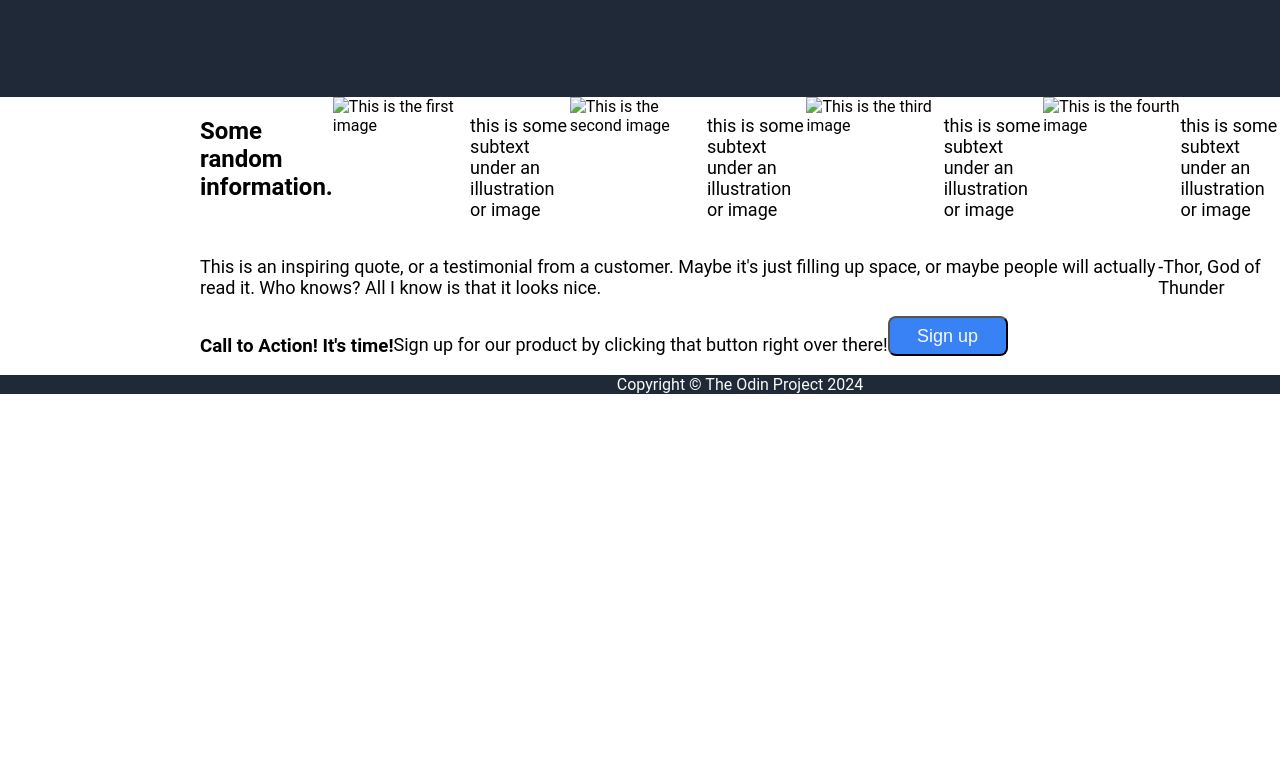
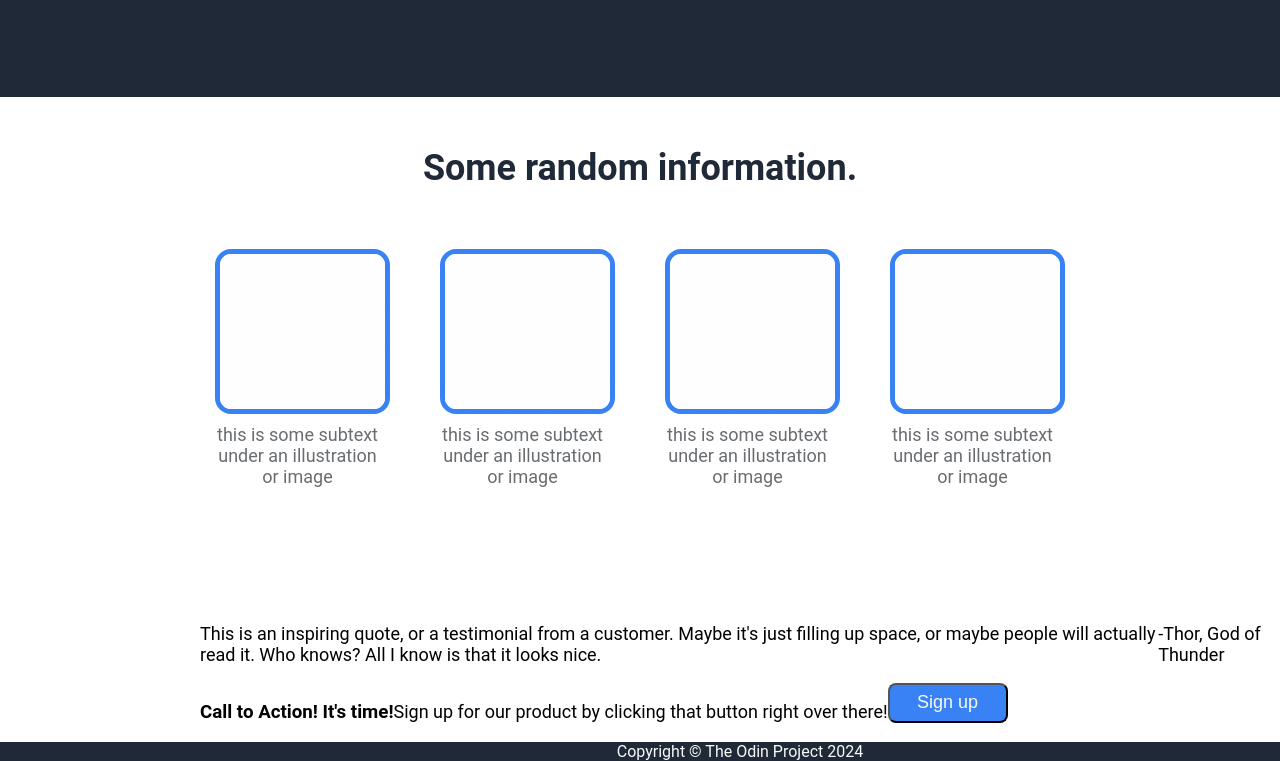
Before and after one commit to bpahunt/landing-page, a plain HTML site: page index.html in a window 1280 px wide. Shown: the part 482-1243 px from the top of the page. Before the commit the page ends 876 px from the top, so only its background shows below. Drawn offline with Linux system fonts and the light colour scheme.

Commit message:
Add HTML and CSS for section 2

```diff
--- a/index.html
+++ b/index.html
@@ -29,14 +29,24 @@
         </div>
         <div class="section2">
             <h2>Some random information.</h2>
-            <img src="images/image1.png" alt="This is the first image">
-            <p>this is some subtext under an illustration or image</p>
-            <img src="images/image2.png" alt="This is the second image">
-            <p>this is some subtext under an illustration or image</p>
-            <img src="images/image3.png" alt="This is the third image">
-            <p>this is some subtext under an illustration or image</p>
-            <img src="images/image4.png" alt="This is the fourth image">
-            <p>this is some subtext under an illustration or image</p>
+            <div class="section2-container">
+                <div class="section2-child">
+                    <img src="images/image.png" alt="This is the first image">
+                    <p>this is some subtext under an illustration or image</p>
+                </div>
+                <div class="section2-child">
+                    <img src="images/image.png" alt="This is the second image">
+                    <p>this is some subtext under an illustration or image</p>
+                </div>
+                <div class="section2-child">
+                    <img src="images/image.png" alt="This is the third image">
+                    <p>this is some subtext under an illustration or image</p>
+                </div>
+                <div class="section2-child">
+                    <img src="images/image.png" alt="This is the fourth image">
+                    <p>this is some subtext under an illustration or image</p>
+                </div>
+            </div>
         </div>
         <div class="section3">
             <p>This is an inspiring quote, or a testimonial from a customer. Maybe it's just filling up space, or maybe people will actually read it. Who knows? All I know is that it looks nice.</p>
--- a/styles.css
+++ b/styles.css
@@ -41,7 +41,22 @@ p {
 
 .section2 {
     display: flex;
-    padding-left: 200px;
+    flex-direction: column;
+    align-items: center;
+    padding: 20px 260px 100px 260px;
+}
+
+.section2-container {
+    display: flex;
+    justify-content: space-evenly;
+    gap: 50px;
+    padding-top: 30px;
+}
+
+.section2-child {
+    display: flex;
+    flex-direction: column;
+    align-content: center;
 }
 
 .section3 {
@@ -73,6 +88,12 @@ h1 {
     padding: 0;
 }
 
+h2 {
+    font-size: 36px;
+    font-weight: bold;
+    color: #1F2937;
+}
+
 ul {
     display: flex;
     gap: 16px;
@@ -96,6 +117,19 @@ button {
     height: 40px;
 }
 
-img {
+.section1-right img {
     width: 550px;
 }
+
+.section2-child img {
+    width: 165px;
+    border-radius: 16px;
+    border: 5px solid #3882F6;
+}
+
+.section2-child p {
+    margin-top: 10px;
+    width: 165px;
+    text-align: center;
+    color: #696d71;
+}
```
Also changed, not shown: images/image.png (added).
